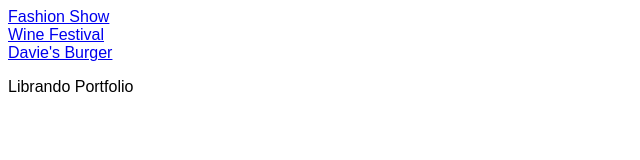
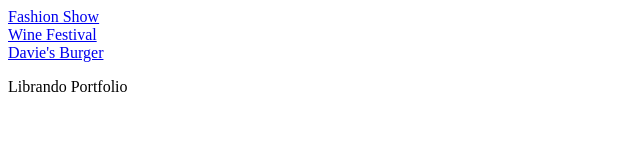
Before and after one commit to llibrando/llibrando.github.io, a website: page index.html in a window 1280 px wide. Shown: the full height of the page, 0-640 px from the left. Drawn offline with Linux system fonts and the light colour scheme.

Commit message:
Update index.html

```diff
--- a/index.html
+++ b/index.html
@@ -3,12 +3,9 @@
 <head>
     <meta charset="UTF-8">
     <meta name="viewport" content="width=device-width, initial-scale=1.0">
+    <link rel="stylesheet" href="asset">
     <title>My Portfolio</title>
     <style>
-body, html {
-  height: 100%;
-  font-family: "Inconsolata", sans-serif;
-}
 
 .bgimg {
   background-position: center;
```
